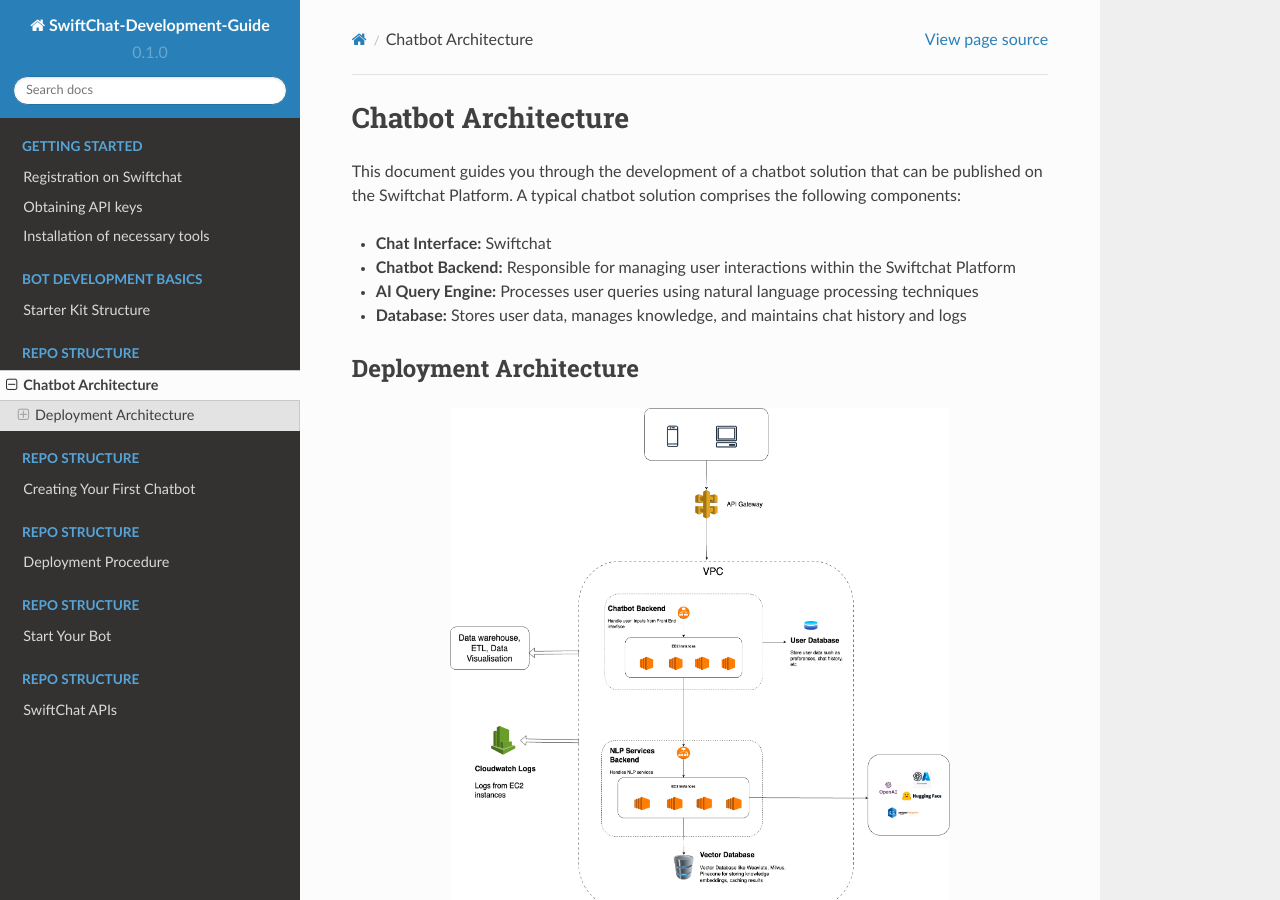
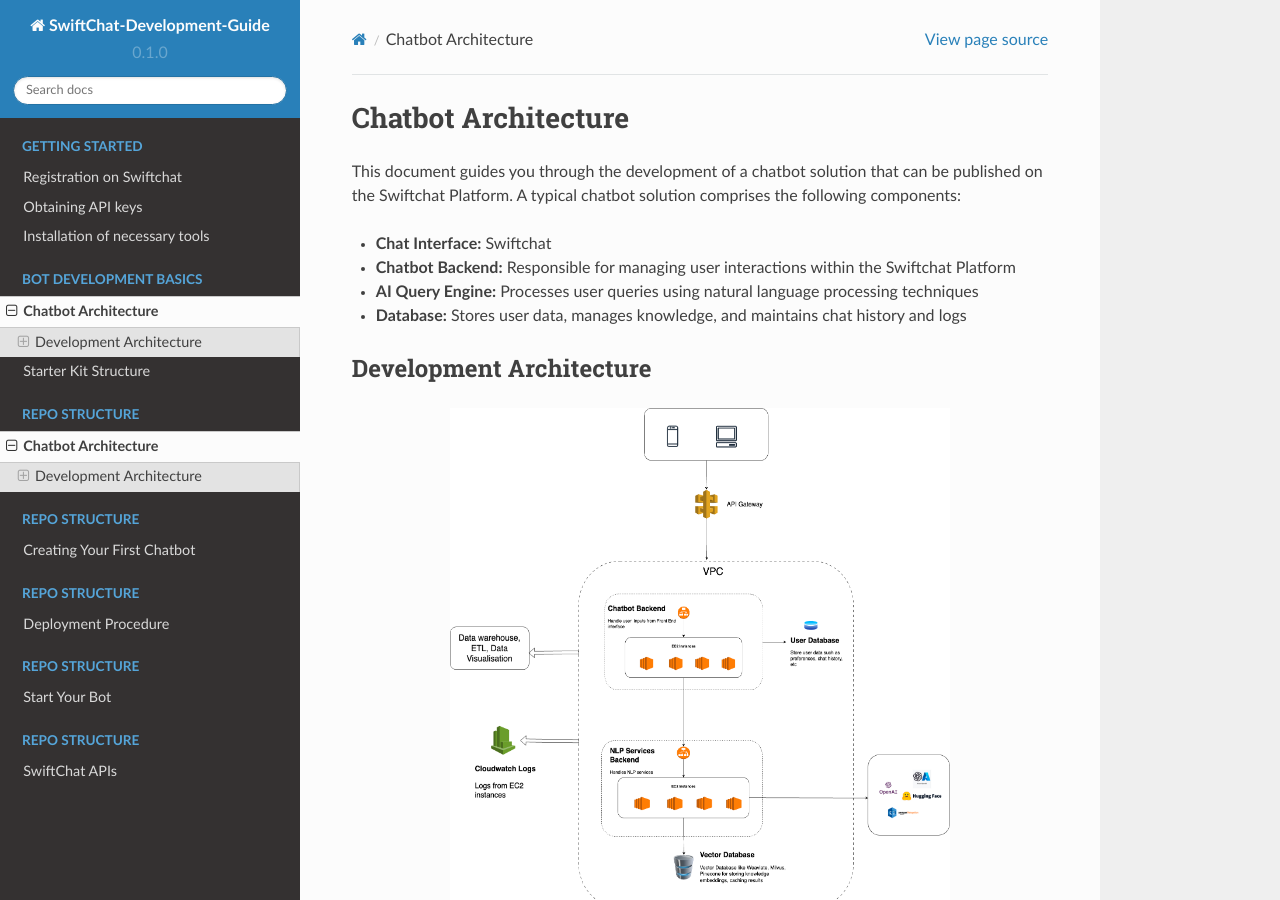
Before and after one commit to Priyanka-sharma181/Chatbot-Development-Guide, a Sphinx documentation site: the page built from docs/source/architecture.rst, in a window 1280 px wide and 900 px high. Built offline with Sphinx 7.4.7 and the Read the Docs theme 2.0.0, drawn with Linux system fonts in a browser that asks for light colours.

Commit message:
new changes

```diff
--- a/docs/source/architecture.rst
+++ b/docs/source/architecture.rst
@@ -7,7 +7,7 @@
 - **AI Query Engine:** Processes user queries using natural language processing techniques
 - **Database:** Stores user data, manages knowledge, and maintains chat history and logs
 
-Deployment Architecture
+Development Architecture
 ~~~~~~~~~~~~~~~~~~~~~~~
 .. image:: ../images/deployement_images/image.png
    :alt: Deployment Structure
--- a/docs/source/index.rst
+++ b/docs/source/index.rst
@@ -59,6 +59,7 @@
       :caption: Bot Development Basics
       :hidden:
 
+      architecture.rst
       repo_structure.rst
 
    .. toctree::
```
